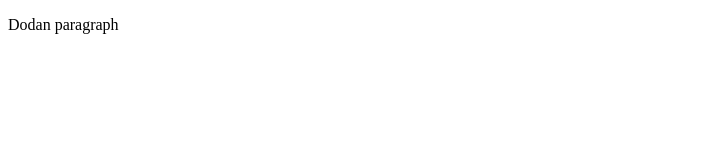
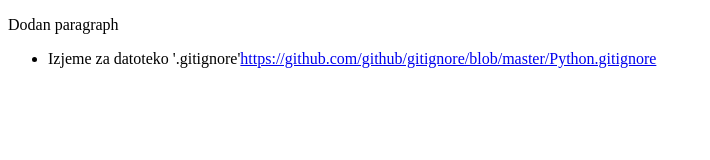
Before and after one commit to MiGo75Git/WD1, a plain HTML site: page 01-FrontEnd/html/Lesson6.html in a window 1280 px wide. Shown: the whole page, without its empty margins (0-710 px from the left). Drawn offline with Linux system fonts and the light colour scheme.

Commit message:
Changing .gitignore
https://github.com/github/gitignore/blob/master/Python.gitignore
https://github.com/github/gitignore/blob/master

```diff
--- a/01-FrontEnd/html/Lesson6.html
+++ b/01-FrontEnd/html/Lesson6.html
@@ -4,6 +4,11 @@
 <head>
     <title>Git and GitHub</title>
     <p>Dodan paragraph </p>
+
+    <ul>
+        <li>Izjeme za datoteko '.gitignore'<a href="https://github.com/github/gitignore/blob/master/Python.gitignore">https://github.com/github/gitignore/blob/master/Python.gitignore</a></li>
+    </ul>
+
 </head>
 <body>
 
```
Also changed, not shown: 1 other file.
